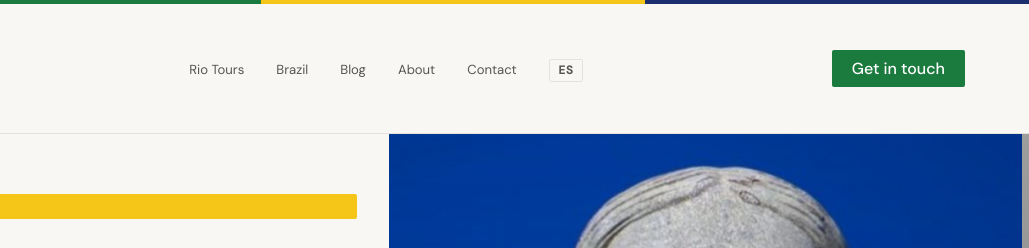
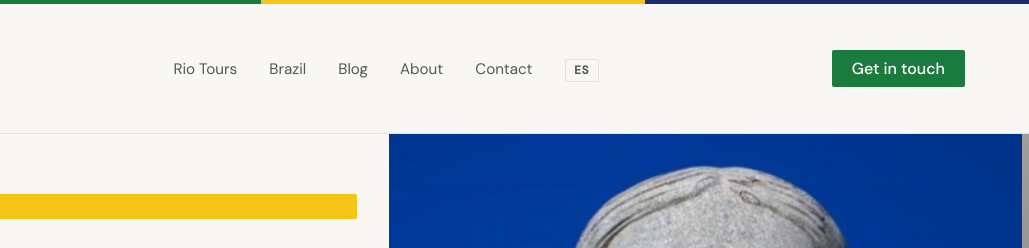
Before and after one commit to tupitour/tupitour, a plain HTML site: page index.html in a window 1280 px wide. Shown: the top 248 px of the page, 251-1280 px from the left. Drawn offline with Linux system fonts and the light colour scheme; grey boxes are pictures that could not be loaded.

Commit message:
Update index.html

```diff
--- a/index.html
+++ b/index.html
@@ -220,7 +220,7 @@ nav {
 .nav-logo img { height: 128px; width: auto; display: block; }
 .nav-links { display: flex; gap: 2rem; list-style: none; }
 .nav-links a {
-  font-size: 0.82rem; font-weight: 400;
+  font-size: 0.95rem; font-weight: 400;
   color: var(--mid); text-decoration: none;
   transition: color 0.15s;
 }
```
